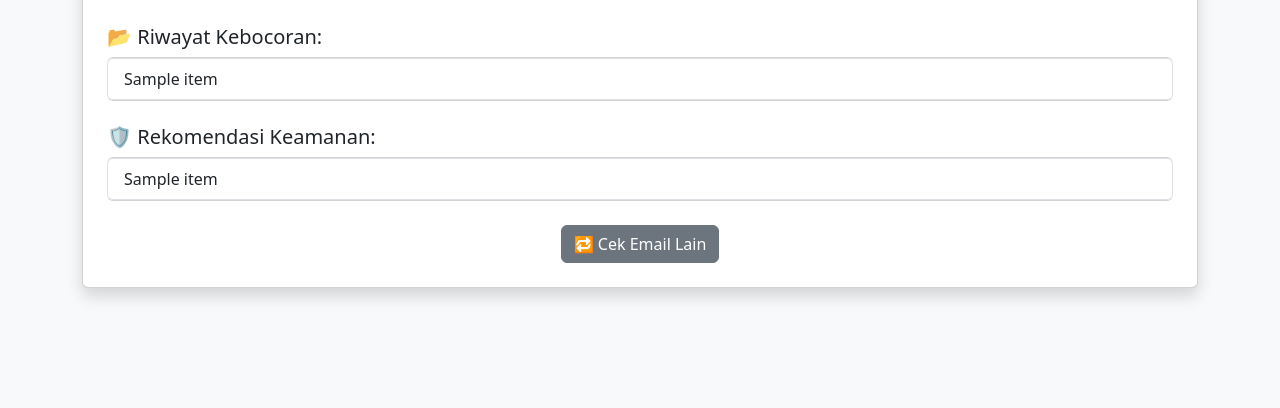
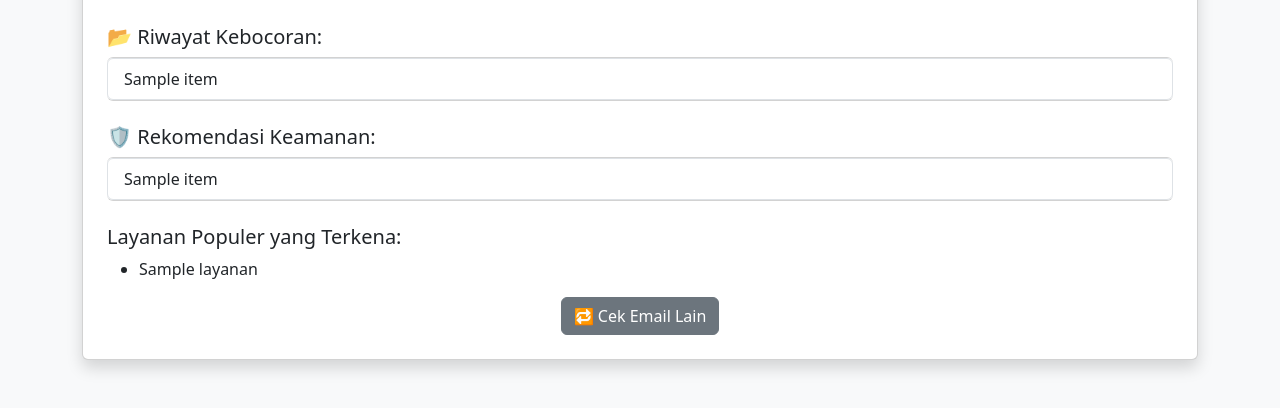
Before and after one commit to gumpandaa/cybersecurity_monitor, a Flask app: template templates/hasil.html in a window 1280 px wide. Shown: the part 646-1054 px from the top of the page. Before the commit the page ends 945 px from the top, so only its background shows below. Run offline with Flask 3, Linux system fonts and the light colour scheme; the template is opened without the code that fills it: most values are stand-ins (such as "Sample title", 1, 10 or a date in 2020).

Commit message:
update hasil dari breach nyata dengan API breach checker

```diff
--- a/app.py
+++ b/app.py
@@ -87,8 +87,18 @@ def analisis():
         if pelanggaran is None:
             return "<h2>Gagal memeriksa breach (jaringan atau API error)</h2>"
 
+        layanan_populer = ['linkedin', 'facebook', 'twitter', 'gmail', 'dropbox', 'tiktok', 'telegram', 'instagram']
+        layanan_terdeteksi = []
+
         if pelanggaran:
             score = hitung_skor(pelanggaran)
+
+            for pel in pelanggaran:
+                name = pel.get('Name', '').lower()
+                for layanan in layanan_populer:
+                    if layanan in name and layanan not in layanan_terdeteksi:
+                        layanan_terdeteksi.append(layanan)
+
             if score >= 90:
                 status = "Sangat Aman ✅"
             elif score >= 70:
@@ -97,6 +107,7 @@ def analisis():
                 status = "Waspada ⚠️"
             else:
                 status = "Bahaya ❌"
+
             rekomendasi = [
                 "Segera ganti password yang digunakan di akun-akun lama.",
                 "Aktifkan verifikasi dua langkah (2FA).",
@@ -105,6 +116,7 @@ def analisis():
         else:
             score = 100
             status = "Sangat Aman ✅"
+            layanan_terdeteksi = []
             rekomendasi = [
                 "Akun Anda tidak ditemukan di pelanggaran data.",
                 "Tetap gunakan password kuat dan unik.",
@@ -121,7 +133,15 @@ def analisis():
         db.session.add(hasil)
         db.session.commit()
 
-        return render_template('hasil.html', email=email, score=score, status=status, pelanggaran=pelanggaran, rekomendasi=rekomendasi)
+        return render_template(
+            'hasil.html',
+            email=email,
+            score=score,
+            status=status,
+            pelanggaran=pelanggaran,
+            rekomendasi=rekomendasi,
+            layanan_terdeteksi=layanan_terdeteksi
+        )
 
     except EmailNotValidError as e:
         return f"<h2>Email tidak valid: {e}</h2>"
--- a/templates/hasil.html
+++ b/templates/hasil.html
@@ -44,6 +44,17 @@
           <li class="list-group-item">{{ item }}</li>
         {% endfor %}
       </ul>
+
+      <h5>Layanan Populer yang Terkena:</h5>
+      {% if layanan_terdeteksi %}
+      <ul>
+        {% for layanan in layanan_terdeteksi %}
+          <li>{{ layanan }}</li>
+        {% endfor %}
+      </ul>
+      {% else %}
+      <p><em>Tidak ada layanan populer yang terdeteksi.</em></p>
+      {% endif %}
 
       <div class="text-center">
         <a href="/" class="btn btn-secondary">🔁 Cek Email Lain</a>
```
